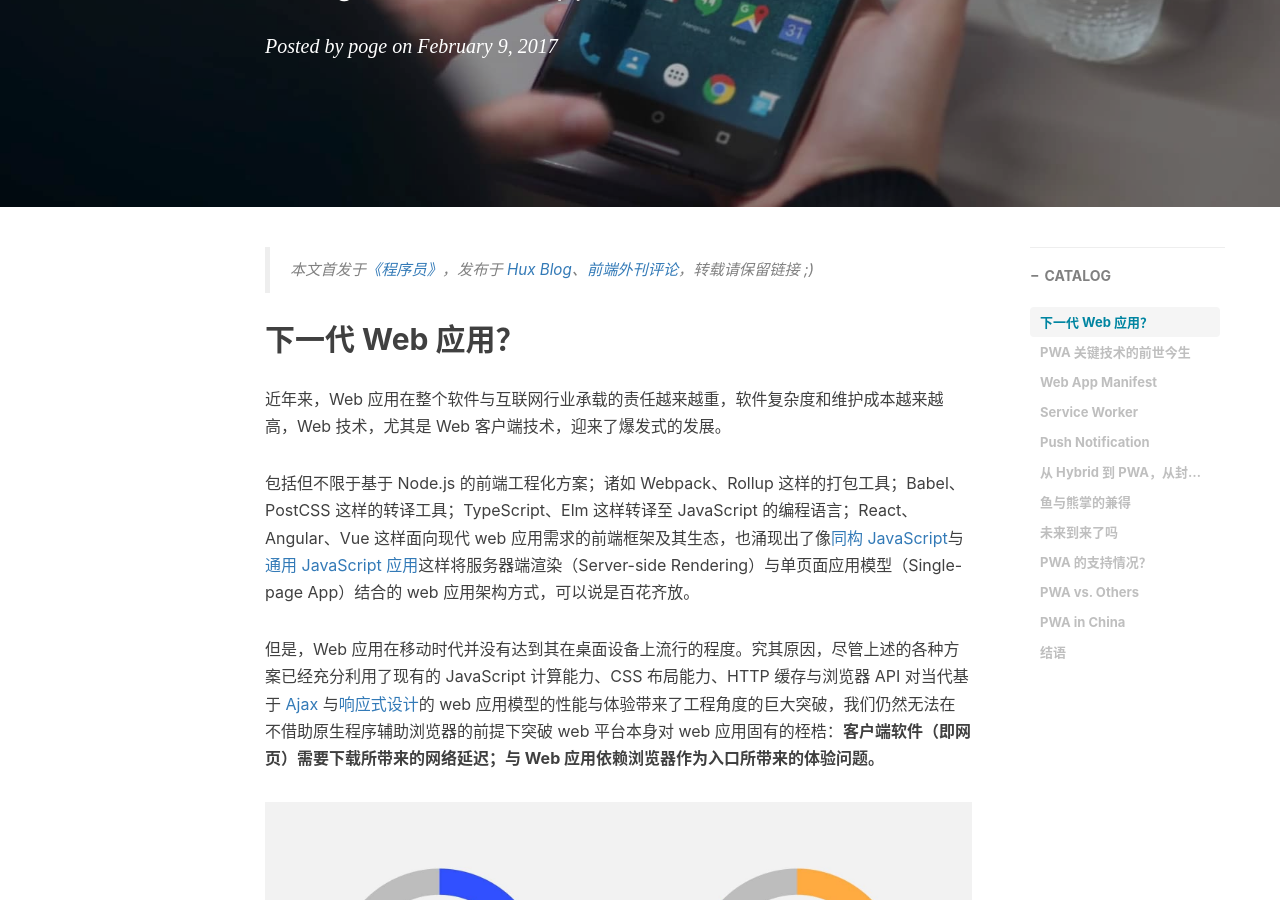
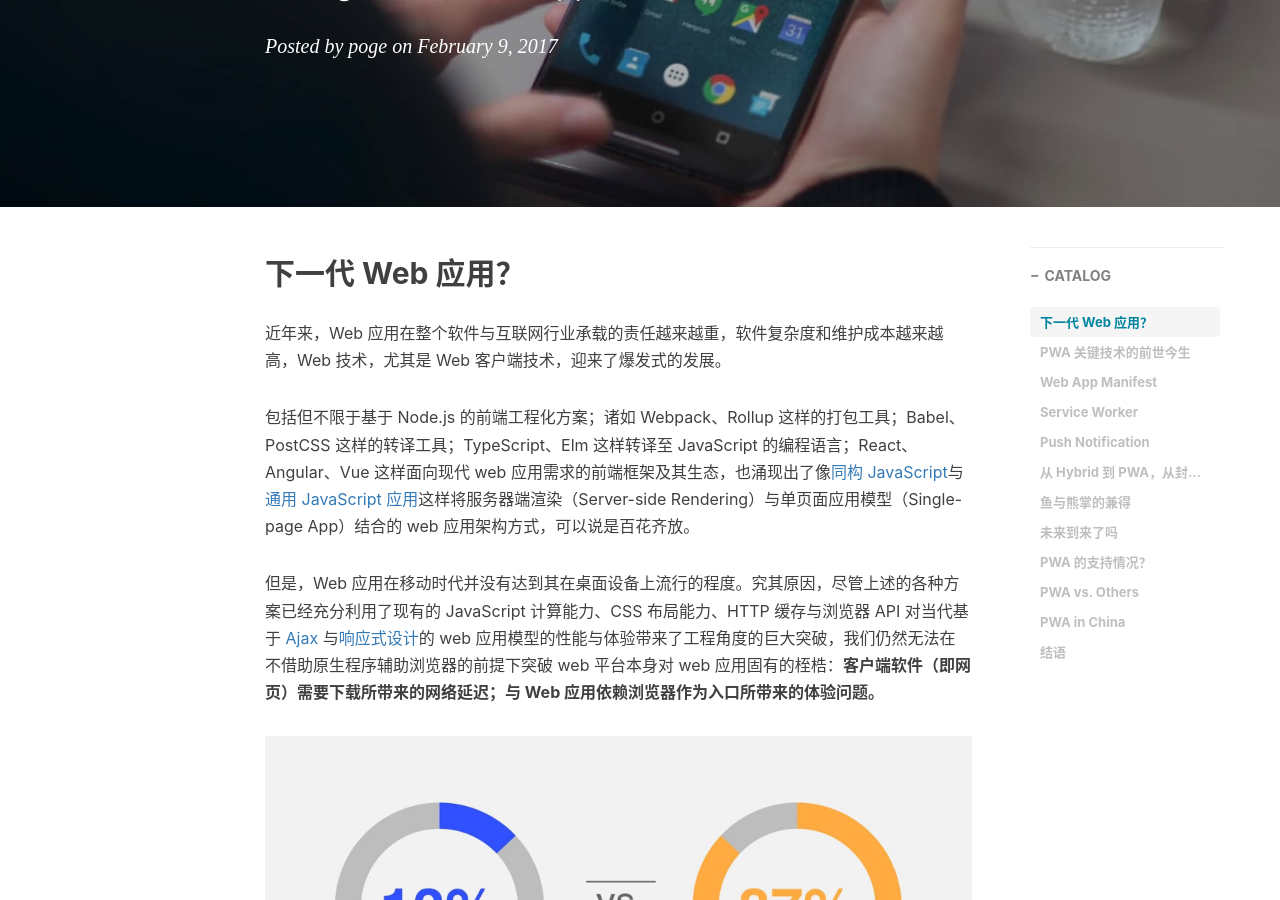
Before and after one commit to packaaa/packaaa.github.io, a Jekyll site: the page built from _posts/2017-02-09-nextgen-web-pwa.markdown, in a window 1280 px wide and 900 px high, scrolled down 418 px. Built offline with Jekyll 4.4.1, drawn with Linux system fonts in a browser that asks for light colours; nearby versions of some CDN libraries; comment, search, counter and statistics services are not loaded.

Commit message:
Update 2017-02-09-nextgen-web-pwa.markdown

```diff
--- a/_posts/2017-02-09-nextgen-web-pwa.markdown
+++ b/_posts/2017-02-09-nextgen-web-pwa.markdown
@@ -14,8 +14,6 @@ tags:
 ---
 
 
-
-> 本文首发于[《程序员》](http://geek.csdn.net/news/detail/135595)，发布于 [Hux Blog](https://huangxuan.me)、[前端外刊评论](https://zhuanlan.zhihu.com/FrontendMagazine)，转载请保留链接 ;)
 
 
 ## 下一代 Web 应用？
```
